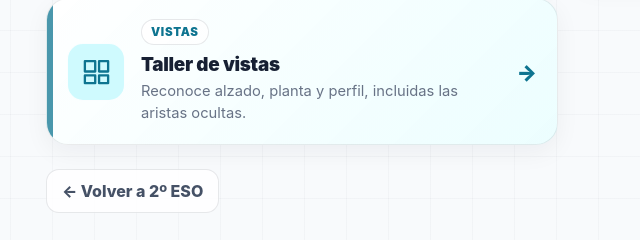
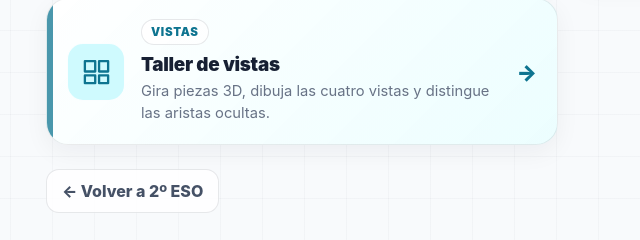
Before and after one commit to App-Interactivas/apps-tecnologia, a plain HTML site: page 2ESO/Tema_2_Expresion_Grafica/index.html in a window 1280 px wide. Shown: the part 516-756 px from the top of the page, 74-714 px from the left. Drawn offline with Linux system fonts and the light colour scheme.

Commit message:
Describe el dibujo de cuatro vistas en el índice de 2º ESO

```diff
--- a/2ESO/Tema_2_Expresion_Grafica/index.html
+++ b/2ESO/Tema_2_Expresion_Grafica/index.html
@@ -77,7 +77,7 @@ footer{text-align:center;margin-top:34px;color:#8a94a4;font-size:.82rem}
 </a>
 <a class="card" href="./Taller_de_vistas/" style="--accent:#0e7490;--soft:#cffafe;--tint:#ecfeff">
   <span class="icon"><svg viewBox="0 0 24 24" aria-hidden="true"><path d="M3 4h8v8H3zM14 4h7v8h-7zM3 15h8v6H3zM14 15h7v6h-7z"/></svg></span>
-  <span class="card-copy"><span class="tag">Vistas</span><span class="title">Taller de vistas</span><span class="desc">Reconoce alzado, planta y perfil, incluidas las aristas ocultas.</span></span>
+  <span class="card-copy"><span class="tag">Vistas</span><span class="title">Taller de vistas</span><span class="desc">Gira piezas 3D, dibuja las cuatro vistas y distingue las aristas ocultas.</span></span>
   <span class="arrow" aria-hidden="true">→</span>
 </a>
 </div>
```
